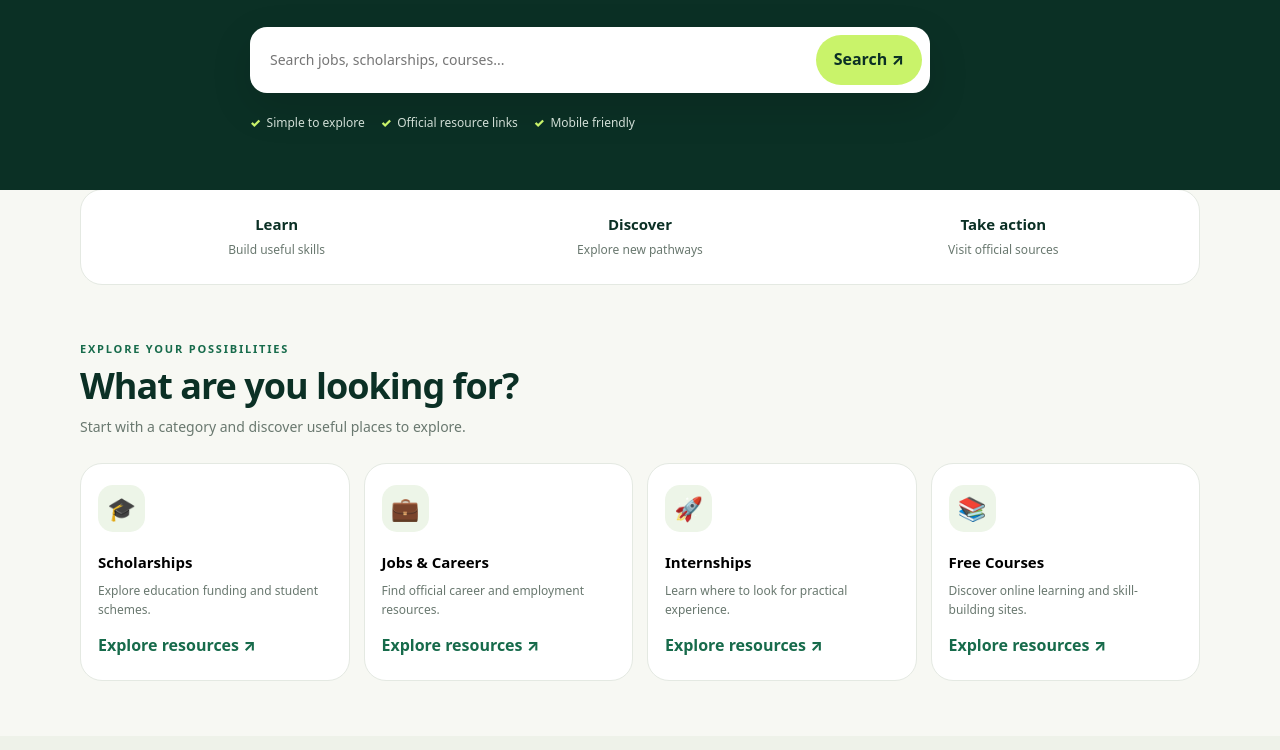
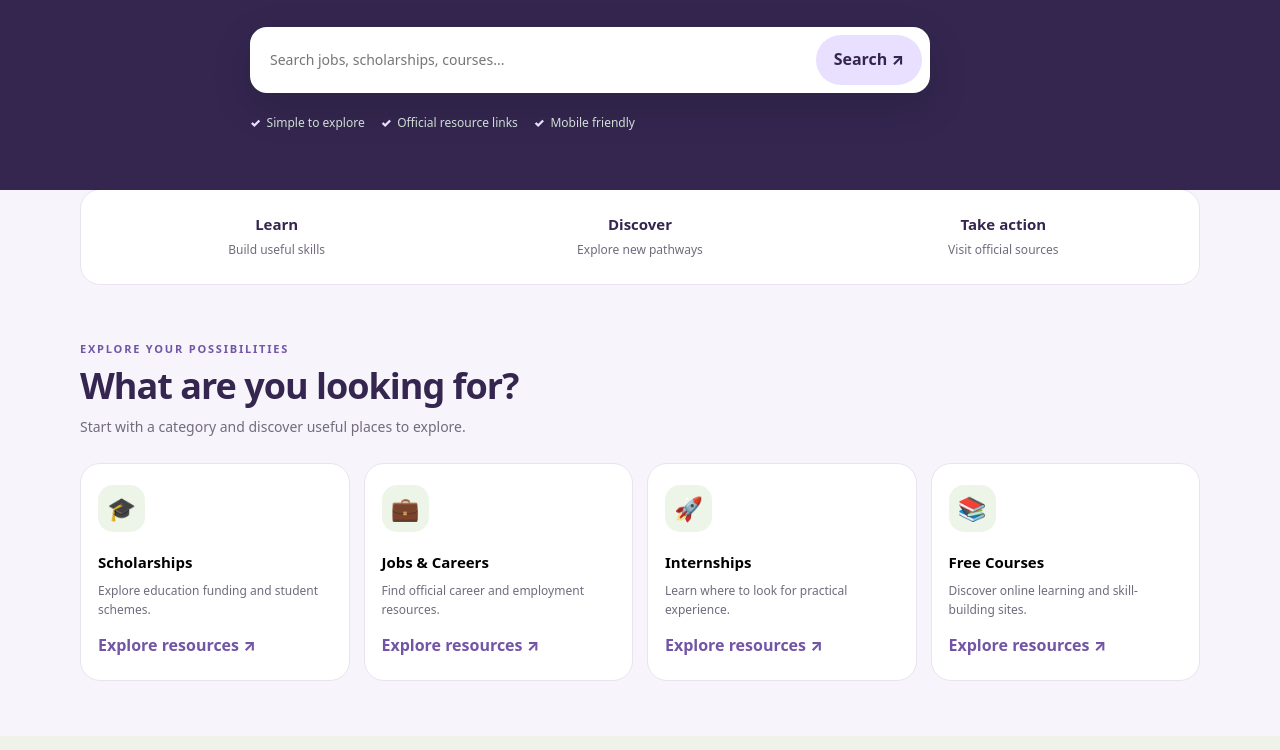
Before and after one commit to JULHASEN/ZIRA-AI, a plain HTML site: page index.html in a window 1280 px wide. Shown: the part 450-1200 px from the top of the page. Drawn offline with Linux system fonts and the light colour scheme.

Commit message:
Modify CSS root variables for theme update
Updated CSS variables for improved theming.

```diff
--- a/index.html
+++ b/index.html
@@ -9,17 +9,17 @@
   <title>ZIRA AI — Your Future, Within Reach</title>
 
   <style>
-    :root {
-      --forest: #0b3025;
-      --green: #176b4b;
-      --lime: #c9f36a;
-      --paper: #f7f8f3;
-      --white: #ffffff;
-      --muted: #69786f;
-      --line: #e4e9e2;
-      --radius: 22px;
-    }
 
+:root {
+  --forest: #34264f;
+  --green: #7255a5;
+  --lime: #e9dfff;
+  --paper: #f7f4fc;
+  --white: #ffffff;
+  --muted: #716b7d;
+  --line: #e9e3f1;
+  --radius: 20px;
+}
     * { box-sizing: border-box; }
 
     html { scroll-behavior: smooth; }
```
